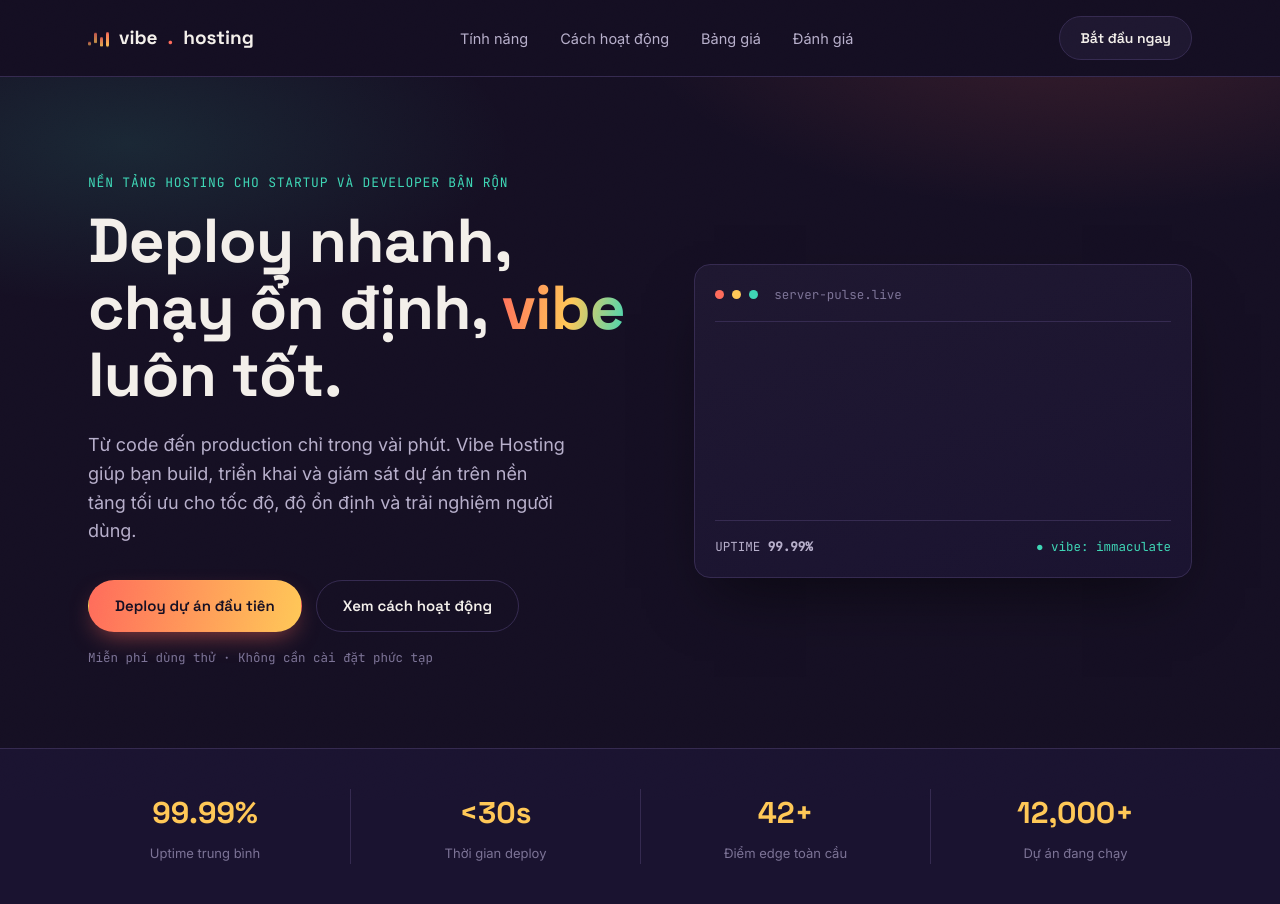
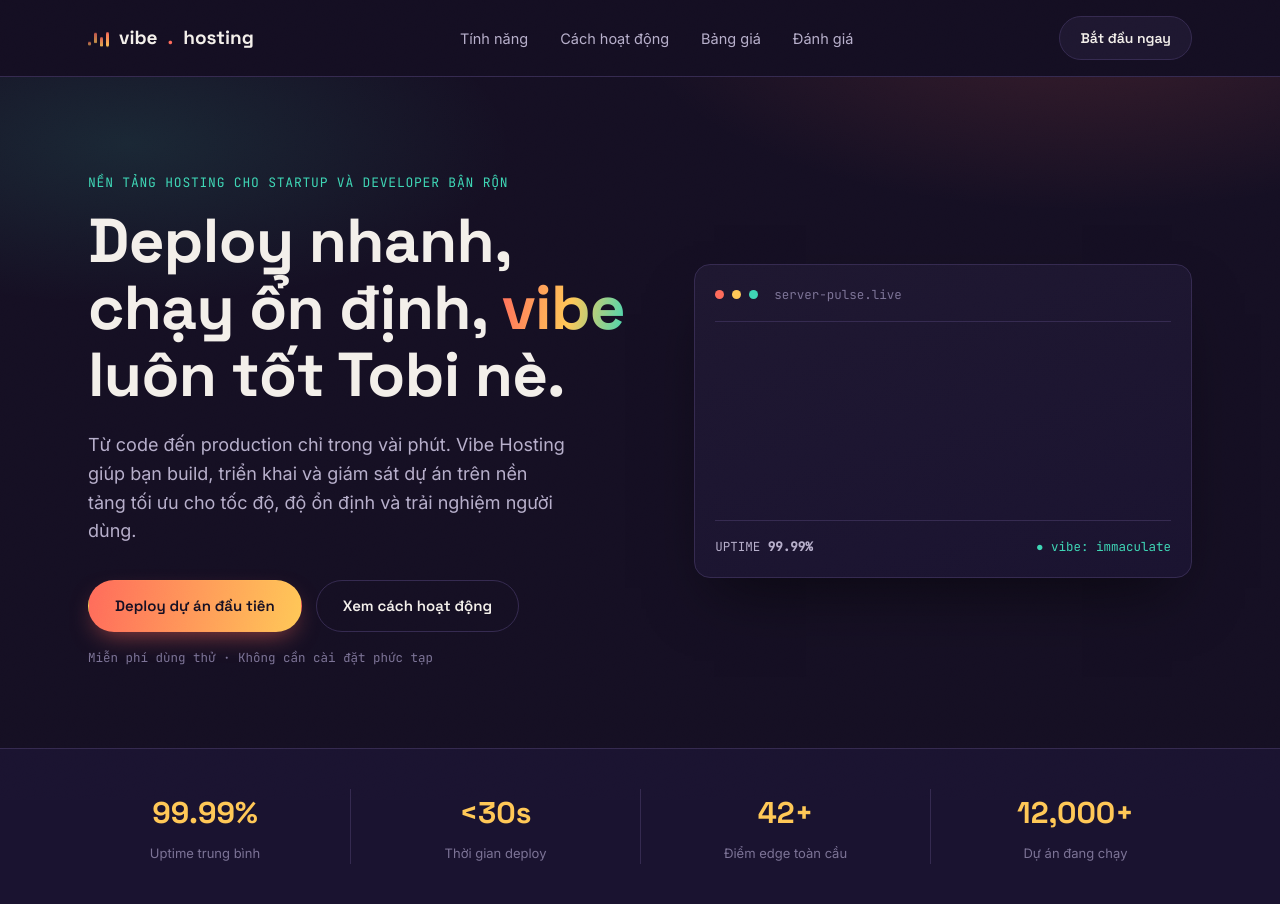
Before and after one commit to tobi1008/vibe-hosting, a Flask app: page / in a window 1280 px wide. Shown: the top 904 px of the page. Run offline with Flask 3, Linux system fonts and the light colour scheme.

Commit message:
Test Ci/cd Vibe hosting v3

```diff
--- a/templates/index.html
+++ b/templates/index.html
@@ -3,7 +3,7 @@
 <head>
 <meta charset="UTF-8">
 <meta name="viewport" content="width=device-width, initial-scale=1.0">
-<title>Vibe Hosting — Hosting nhanh, ổn định, có gu Tobiiiii</title>
+<title>Vibe Hosting — Hosting nhanh, ổn định, có gu </title>
 <meta name="description" content="Vibe Hosting giúp bạn deploy ứng dụng nhanh, ổn định và dễ quản lý với nền tảng tối ưu cho startup, SaaS và dự án cá nhân.">
 <link rel="preconnect" href="https://fonts.googleapis.com">
 <link rel="preconnect" href="https://fonts.gstatic.com" crossorigin>
@@ -42,7 +42,7 @@
         <p class="eyebrow">Nền tảng hosting cho startup và developer bận rộn</p>
         <h1>
           Deploy nhanh,<br>
-          chạy ổn định, <span class="text-gradient">vibe</span> luôn tốt.
+          chạy ổn định, <span class="text-gradient">vibe</span> luôn tốt Tobi nè.
         </h1>
         <p class="hero__sub">
           Từ code đến production chỉ trong vài phút. Vibe Hosting giúp bạn build,
```
